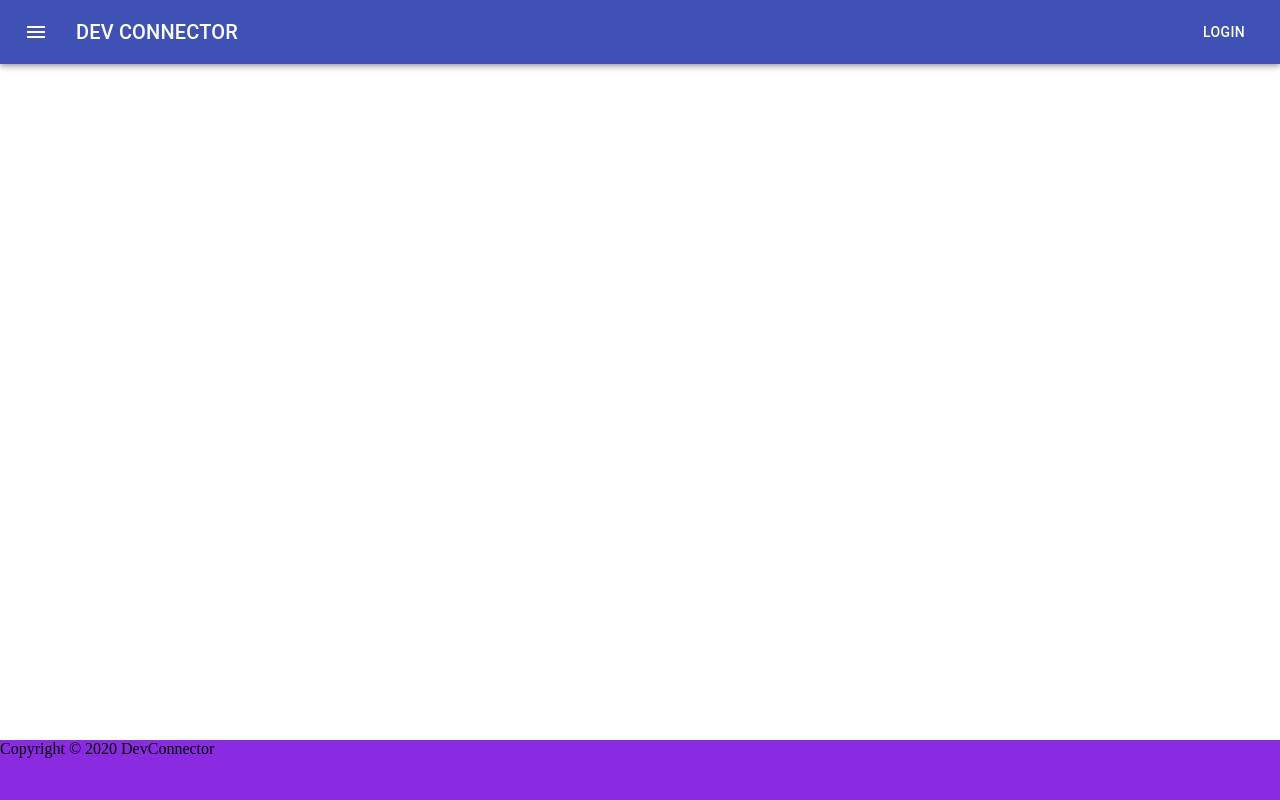
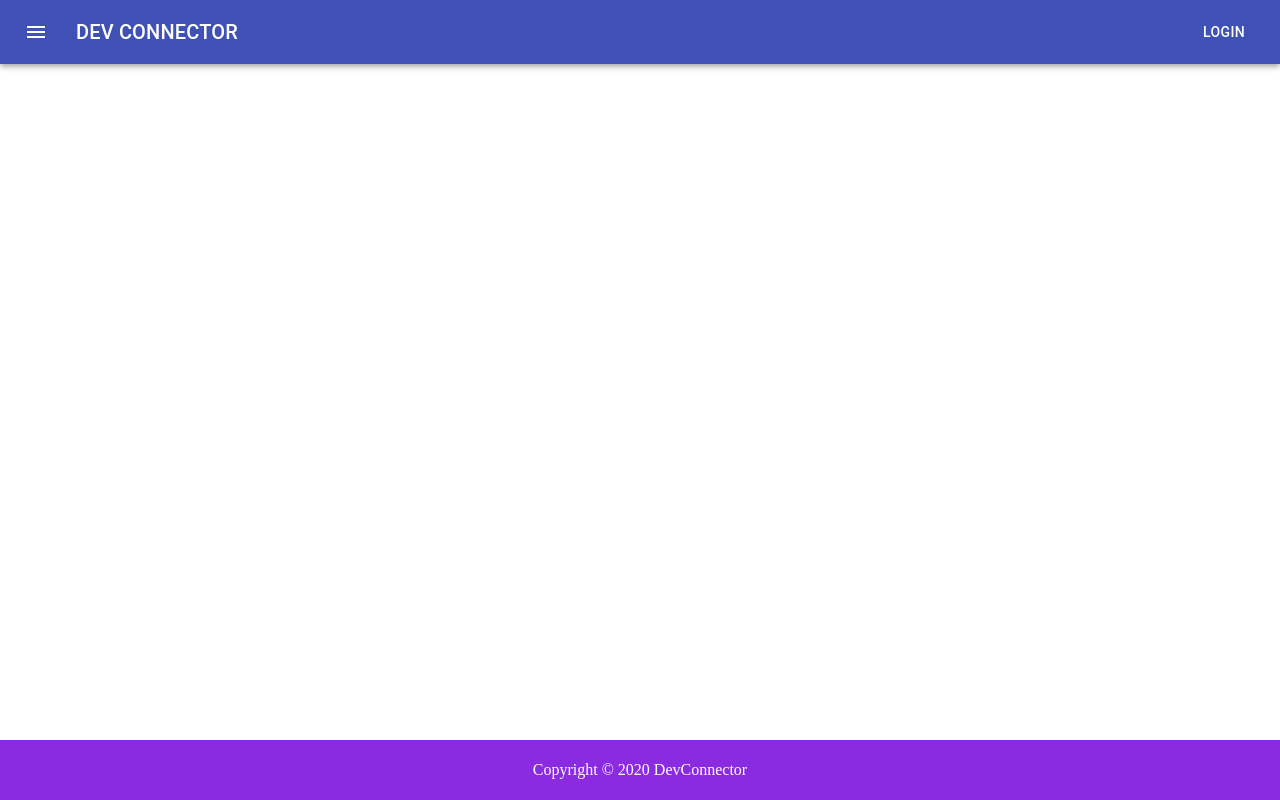
Before and after one commit to Mgrdich/Social_Media_Mini, a React (Create React App) app in the folder client/: page / in a window 1280 px wide. Built offline with nearby package versions, Linux system fonts and the light colour scheme.

Commit message:
Footer issue styling

```diff
--- a/client/public/index.html
+++ b/client/public/index.html
@@ -27,7 +27,7 @@
   </head>
   <body>
     <noscript>You need to enable JavaScript to run this app.</noscript>
-    <div id="root" style="height: 100%"></div>
+    <div id="root"></div>
     <!--
       This HTML file is a template.
       If you open it directly in the browser, you will see an empty page.
--- a/client/src/App.tsx
+++ b/client/src/App.tsx
@@ -2,12 +2,14 @@ import React from 'react';
 import Header from "./components/layout/Header";
 import Footer from "./components/layout/Footer";
 import "./Styles/style.css";
+import Landing from "./components/layout/Landing";
 
 const App = () => {
   return (
     <>
         <div id="container">
             <Header/>
+            <Landing/>
             <Footer/>
         </div>
     </>
--- a/client/src/Styles/style.css
+++ b/client/src/Styles/style.css
@@ -1,17 +1,22 @@
 html,
-body {
+body, #root {
   margin: 0;
   padding: 0;
   height: 100%; }
 
 footer.footer {
-  position: absolute;
-  bottom: 0;
   width: 100%;
   background-color: blueviolet;
-  height: 60px; }
+  height: 60px;
+  text-align: center;
+  vertical-align: center;
+  line-height: 60px;
+  color: white; }
 
 #container {
   min-height: 100%;
   position: relative;
   height: 100%; }
+
+.body_Header_Footer {
+  height: calc(100% - 64px - 60px); }
--- a/client/src/Styles/style.scss
+++ b/client/src/Styles/style.scss
@@ -1,5 +1,8 @@
+$footer_height:60px;
+$header_height:64px;
+
 html,
-body {
+body,#root {
   margin:0;
   padding:0;
   height:100%;
@@ -7,11 +10,13 @@ body {
 
 footer {
   &.footer {
-    position: absolute;
-    bottom: 0;
     width: 100%;
     background-color: blueviolet;
-    height:60px;
+    height:$footer_height;
+    text-align: center;
+    vertical-align: center;
+    line-height: $footer_height;
+    color: white;
   }
 }
 
@@ -20,3 +25,7 @@ footer {
   position:relative;
   height: 100%;
 }
+
+.body_Header_Footer {
+  height:calc(100% - #{$header_height} - #{$footer_height});
+}
--- a/client/src/components/layout/Landing.tsx
+++ b/client/src/components/layout/Landing.tsx
@@ -2,7 +2,7 @@ import React from 'react';
 
 const Landing = () => {
     return (
-        <div>
+        <div className="body_Header_Footer">
 
         </div>
     );
```
Also changed, not shown: client/src/Styles/font.sass (added).
